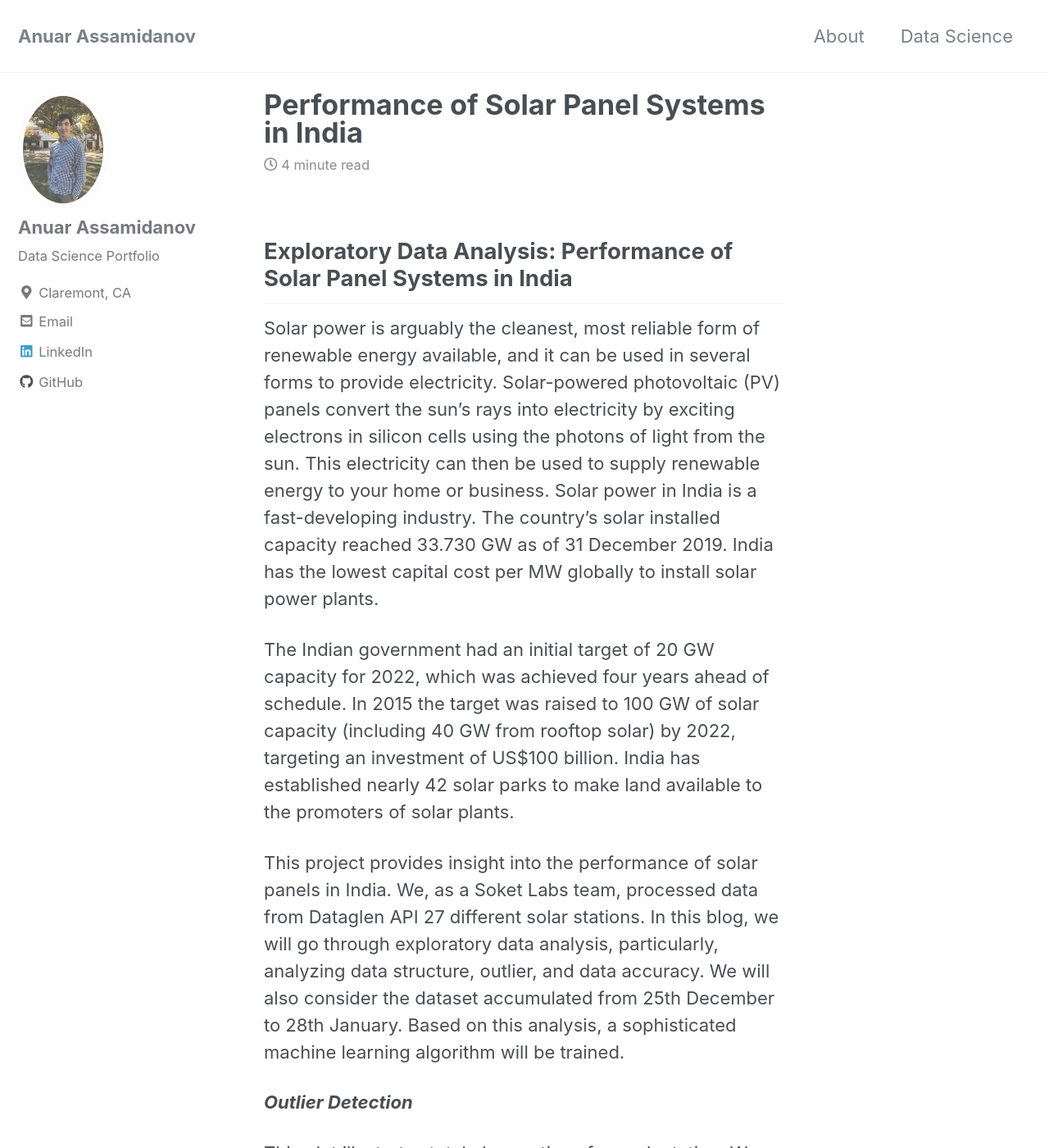
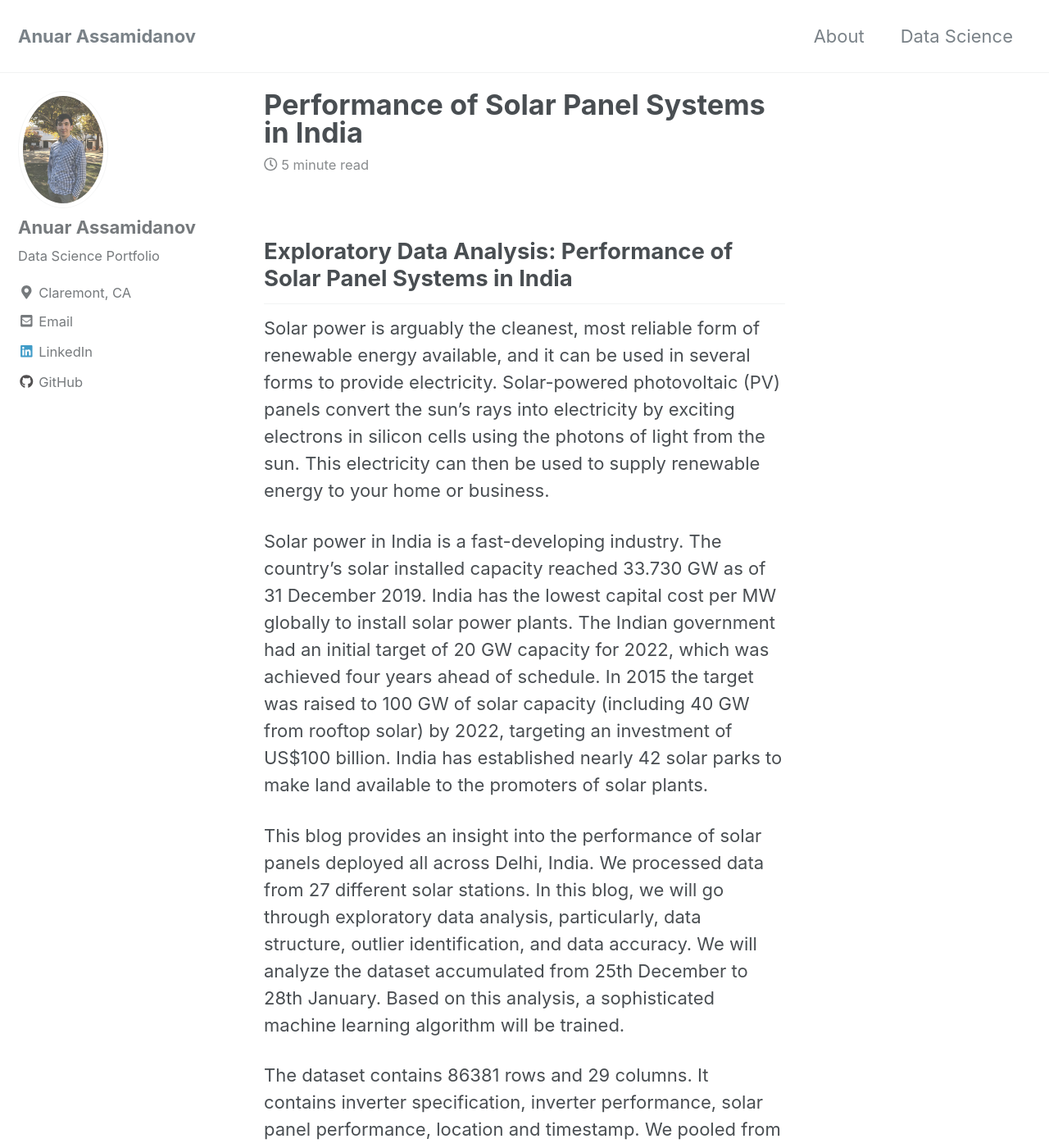
Before and after one commit to assamidanov/assamidanov.github.io, a Jekyll site: the page built from _posts/2020-01-25-solar-eda.md, in a window 1280 px wide and 1400 px high. Shown: the whole window at 82% size. Built offline with Jekyll 4.4.1, drawn with Linux system fonts in a browser that asks for light colours; nearby versions of some CDN libraries; some of the changed text lies outside the part shown.

Commit message:
modification

```diff
--- a/_posts/2020-01-25-solar-eda.md
+++ b/_posts/2020-01-25-solar-eda.md
@@ -10,25 +10,28 @@
 ## Exploratory Data Analysis: Performance of Solar Panel Systems in India
 
 Solar power is arguably the cleanest, most reliable form of renewable energy available, and it can be used in several forms to provide electricity. Solar-powered photovoltaic (PV) panels convert the sun's rays into electricity by exciting electrons in silicon cells using the photons of light from the sun. This electricity can then be used to supply renewable energy to your home or business.
+
 Solar power in India is a fast-developing industry. The country's solar installed capacity reached 33.730 GW as of 31 December 2019. India has the lowest capital cost per MW globally to install solar power plants.
-
 The Indian government had an initial target of 20 GW capacity for 2022, which was achieved four years ahead of schedule. In 2015 the target was raised to 100 GW of solar capacity (including 40 GW from rooftop solar) by 2022, targeting an investment of US$100 billion. India has established nearly 42 solar parks to make land available to the promoters of solar plants.
 
-This project provides insight into the performance of solar panels in India. We, as a Soket Labs team, processed data from Dataglen API 27 different solar stations. In this blog, we will go through exploratory data analysis, particularly, analyzing data structure, outlier, and data accuracy. We will also consider the dataset accumulated from 25th December to 28th January. Based on this analysis, a sophisticated machine learning algorithm will be trained.
+This blog provides an insight into the performance of solar panels deployed all across Delhi, India. We processed data from 27 different solar stations. In this blog, we will go through exploratory data analysis, particularly, data structure, outlier identification, and data accuracy. We will analyze the dataset accumulated from 25th December to 28th January. Based on this analysis, a sophisticated machine learning algorithm will be trained.
+
+The dataset contains 86381 rows and 29 columns. It contains inverter specification, inverter performance, solar panel performance, location and timestamp.  We pooled from solar panel performance energy output, power output, capacity and timestamp for each station. We excluded the inverter information since it is not related to our analysis. Finally, our working dataset consists of 26230 observations and 5 features.
+
 
 ***Outlier Detection***
 
-This plot illustrates total observations for each station. We can see that the overall trend is slightly above 1000 value. However, some stations are somewhat below 1000 observations and the "59093" station contains only 483 observations. In the following plots, we tried to go into deep about these details and also capture other anomalies.
+This plot illustrates total observations for each station. We can see that the overall trend is slightly above 1000 values. However, some stations are somewhat below 1000 observations and the "59093" station contains only 483 observations. In the following plots, we tried to go into depth about these details and also capture other anomalies.
 
 <img src="{{ site.url }}{{ site.baseurl }}/images/solar/pic1.png" alt="linearly separable data">
 
-This bar chart shows what was the intensity of the data flow for each day. Surprisingly, we could notice that Dec 26-28 and Jan 17-18 there no data stored in the database. It is also apparent that there is very little data for Dec 25, Dec 29 and Jan 19. This can be explained breaking of API or some problems related to data pipelining.
+This bar chart shows what was the intensity of the data flow for each day. Surprisingly, we could notice that Dec 26-28 and Jan 17-18 there was no data stored in the database. It is also apparent that there is very little data for Dec 25, Dec 29 and Jan 19. This can be explained by the break of API or some problems related to data pipelining.
 
 <img src="{{ site.url }}{{ site.baseurl }}/images/solar/pic2.png" alt="linearly separable data">
 
 ***Analysis of Missing Values***
 
-In this session, we will analyze the pattern for missing values. In our dataset, there are 5035 missing values for power output estimates. It means about 25% of the measurement of power is missing which is considerably high. To solve this issue, it is necessary to investigate the details of where these values occur. it can be observed from the plot that Dec 30-31 and Jan 20-28 are the dates for about 425 observations were missing. The plot also depicts the contribution of each station  for a particluar date.
+In this session, we will analyze the pattern for missing values. In our dataset, there are 5035 missing values for power estimates. It means about 25% of the measurement of power is missing which is considerably high. To solve this issue, it is necessary to investigate the details of where these values occur. It can be observed from the plot that Dec 30-31 and Jan 20-28 are the dates for about 425 observations were missing. The plot also depicts the contribution of each station for missing values.
 
 <img src="{{ site.url }}{{ site.baseurl }}/images/solar/pic5.png" alt="linearly separable data">
 
@@ -44,13 +47,16 @@
 
 The efficiency of a PV power plant is often denominated by a metric called the capacity utilization factor. It is the ratio of the actual output from a solar plant over the year to the maximum possible output from it for a year under ideal conditions. The capacity utilization factor is usually expressed in percentage. Capacity Utilisation Factor (CUF) =Energy measured (kWh) / (365 x 24 x Installed capacity of the plant). Studies from the Ministry of Non-renewable energy (MNRE) India reports that the average capacity utilization factor of solar PV plants in India is in the range of 15-19%.
 
+Due to limited number of observations, we decided to estimate CUF value on a daily basis. We modified the formula to Capacity Utilisation Factor (CUF) =Energy measured (kWh) / (24 x Installed capacity of the plant).
+
 According to the plot, we could observe that the CUF value varies from 1.7% to 26.5%. In contrast with the above graph "ait82kw" has the highest CUF value, which on average generates 250kWh. The highest energy-generating "dtu" has on average 13% CUF value. Based on standards, this estimation is nearly the average capacity utilization factor of solar PV plants in India.
+
 
 <img src="{{ site.url }}{{ site.baseurl }}/images/solar/pic4.png" alt="linearly separable data">
 
 ## Conclusion
 
-This blog dedicated to exploratory data analysis by Plotly using data visualization. EDA is an initial and crucial stage to the following machine learning model. From the analysis above we came up with several interesting inferences. First of all, we removed the variable which has smaller than 15 observations for each date. Since we assume that the variable does not represent in a right way the performance of the solar panel for that date. Secondly, we removed the energy variable showing zero, as energy output is incremental variable and it cannot be zero. Lastly, we removed the stations which have above 30% of missing power values. We assumed that a high amount of missing values indicates poor accuracy of the variable. We believe that all these feature engineering will provide a more robust machine learning model. The next stage of this project will be the Anomaly Detection and Training Machine Learning Model.
+This blog is dedicated to exploratory data analysis by using Plotly data visualization tools. EDA is an initial and crucial stage to the following machine learning model. From the analysis above we came up with several interesting inferences. First of all, we removed the variable which has smaller than 15 observations for each date. Since we assume that the variable does not represent in a right way the performance of the solar panel for that date. Secondly, we removed the energy variable showing zero, as energy output is incremental variable and it cannot be zero. Lastly, we removed the stations which have above 30% of missing power values. We assumed that a high amount of missing values indicates poor accuracy of the variable. We believe that all these feature engineering will provide a more robust machine learning model. The next stage of this project will be the Anomaly Detection and Training Machine Learning Model.
 
 ## References
 
```
